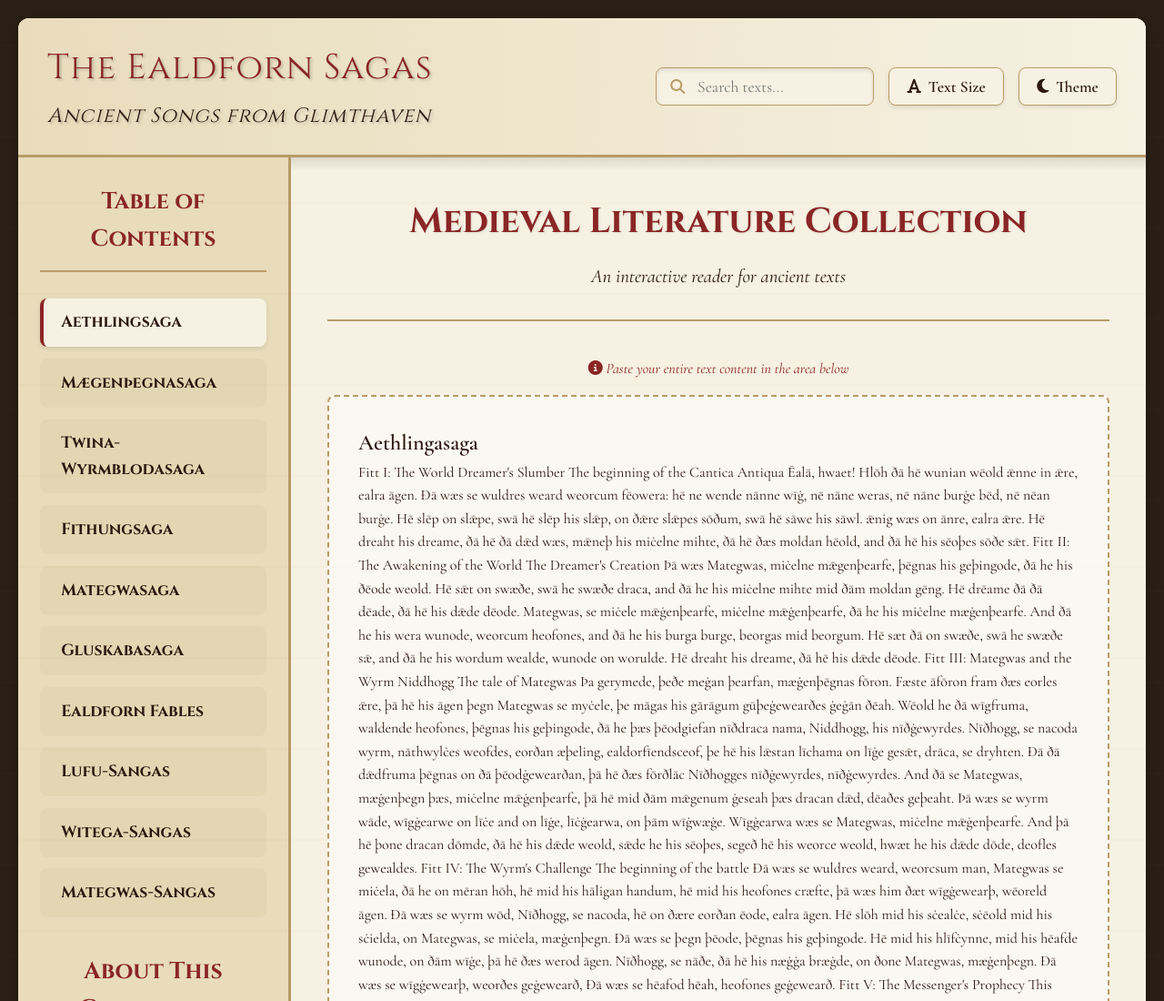
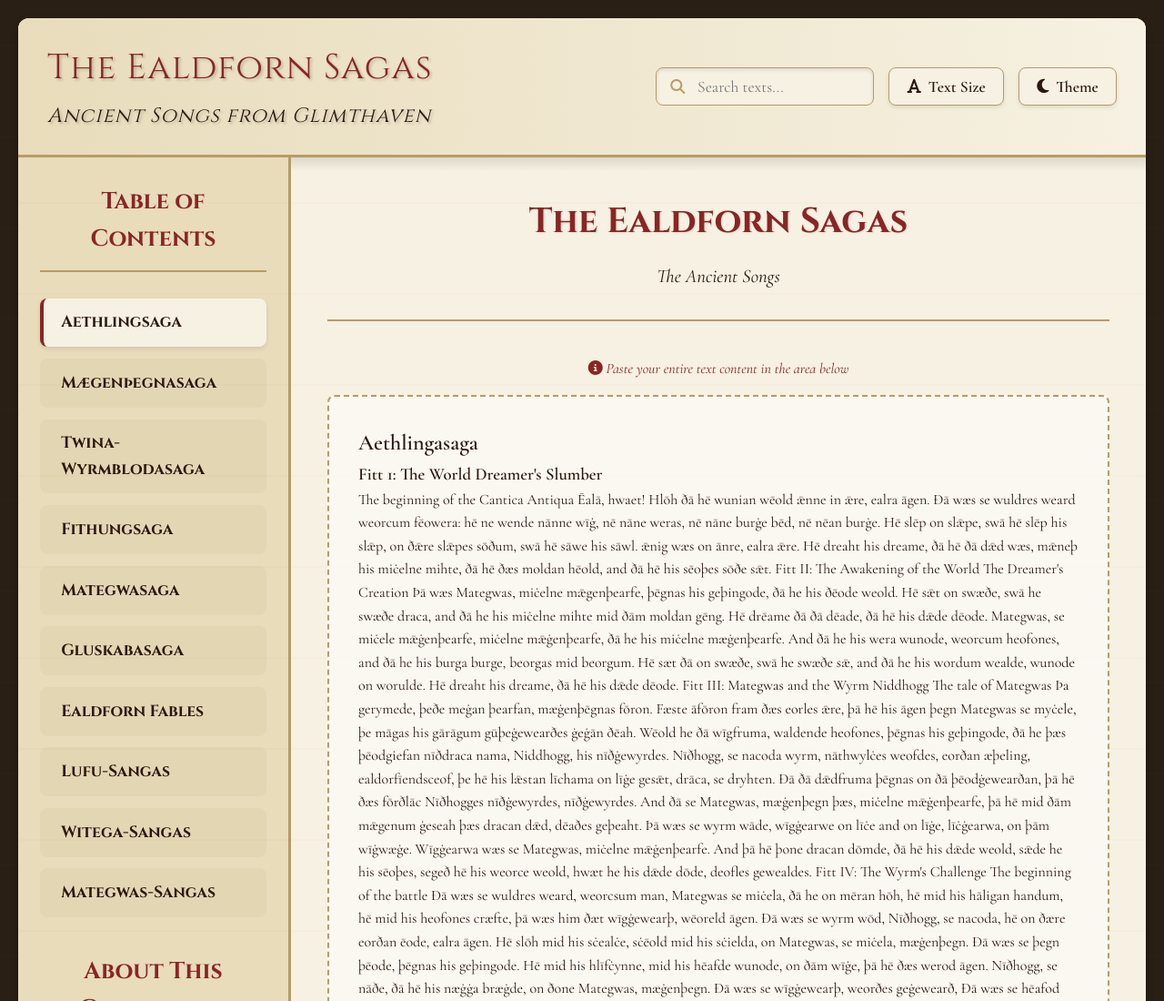
Before and after one commit to kairos-coder/EaldfornSagas, a plain HTML site: page index.html in a window 1280 px wide. Shown: the top 1100 px of the page at 91% size. Drawn offline with nearby package versions, Linux system fonts and the light colour scheme.

Commit message:
Update index.html

```diff
--- a/index.html
+++ b/index.html
@@ -425,8 +425,8 @@
 
             <main class="content">
                 <div class="saga-header">
-                    <h1>Medieval Literature Collection</h1>
-                    <p>An interactive reader for ancient texts</p>
+                    <h1>The Ealdforn Sagas</h1>
+                    <p>The Ancient Songs</p>
                 </div>
 
                 <div class="paste-instructions">
@@ -434,8 +434,8 @@
                 </div>
 
                 <div class="content-area" contenteditable="true">
-                    <p>        <h2>Aethlingasaga</h2>
-Fitt I: The World Dreamer's Slumber
+                    <p>        <h2><c>Aethlingasaga</c></h2>
+<h3>Fitt 1: The World Dreamer's Slumber</h3>
 The beginning of the Cantica Antiqua
 Ēalā, hwaet!
 Hlōh ðā hē wunian wēold
```
